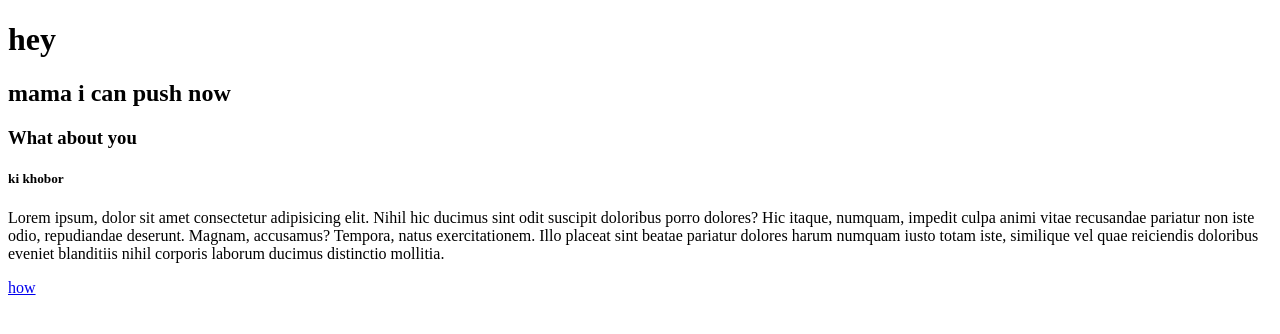
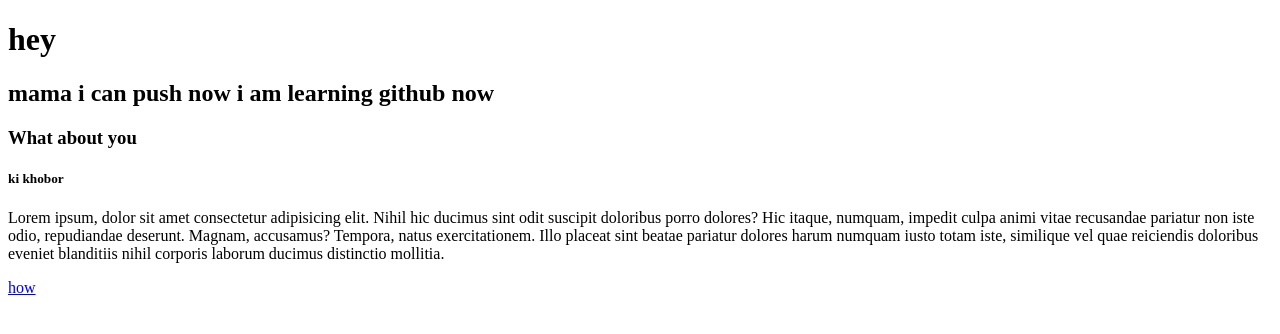
Before and after one commit to emoncse2020/second-repo, a plain HTML site: page index.html in a window 1280 px wide. Drawn offline with Linux system fonts and the light colour scheme.

Commit message:
last commit

```diff
--- a/index.html
+++ b/index.html
@@ -7,7 +7,7 @@
 </head>
 <body>
     <h1>hey</h1>
-    <h2>mama i can push now</h2>
+    <h2>mama i can push now   i am learning github now</h2>
     <h3>What about you</h3>
     <h5>ki khobor</h5>
     <p>Lorem ipsum, dolor sit amet consectetur adipisicing elit. Nihil hic ducimus sint odit suscipit doloribus porro dolores? Hic itaque, numquam, impedit culpa animi vitae recusandae pariatur non iste odio, repudiandae deserunt. Magnam, accusamus? Tempora, natus exercitationem. Illo placeat sint beatae pariatur dolores harum numquam iusto totam iste, similique vel quae reiciendis doloribus eveniet blanditiis nihil corporis laborum ducimus distinctio mollitia.</p>
```
